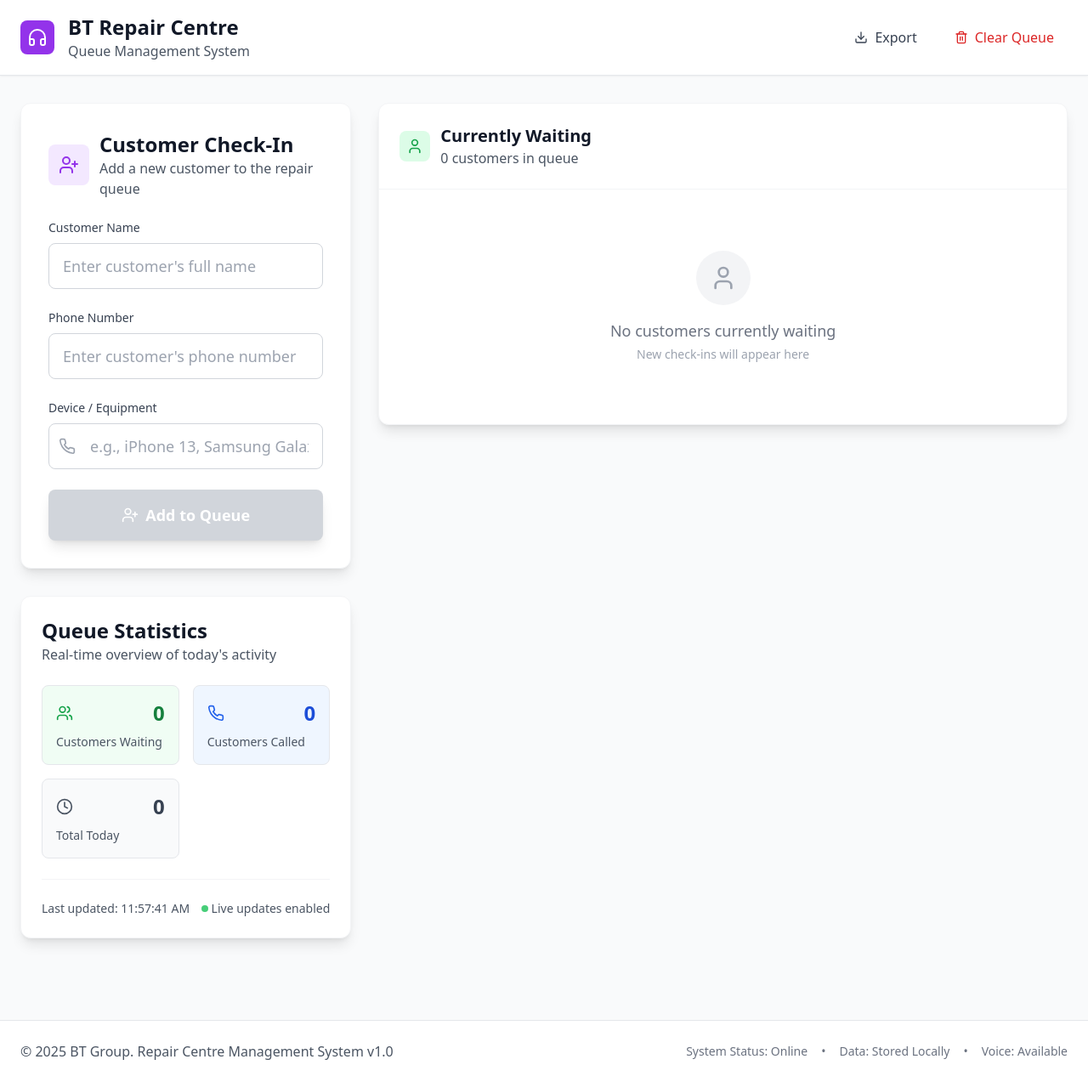
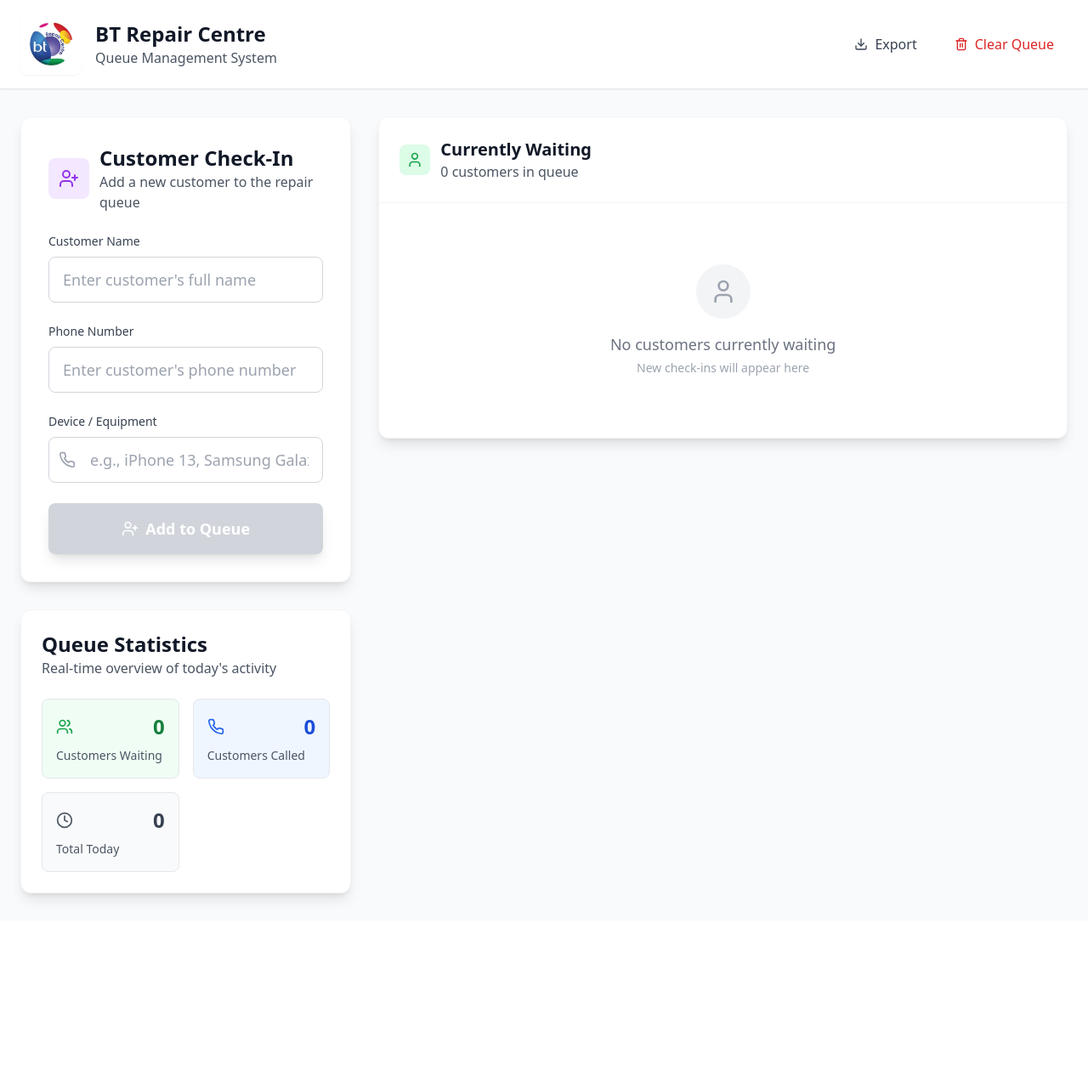
Before and after one commit to kiwanacollins/BT-QUEUE-SYSTEM, a React (Vite) app: page / in a window 1280 px wide. Shown: the whole page at 85% size. After the commit the page ends 1083 px from the top, so only its background shows below. Built offline with nearby package versions, Linux system fonts and the light colour scheme.

Commit message:
Refactor code structure for improved readability and maintainability

```diff
--- a/src/App.tsx
+++ b/src/App.tsx
@@ -68,24 +68,6 @@
           </div>
         </div>
       </main>
-
-      {/* Footer */}
-      <footer className="bg-white border-t border-gray-200 mt-16">
-        <div className="max-w-7xl mx-auto px-6 py-6">
-          <div className="flex items-center justify-between">
-            <p className="text-gray-600">
-              © 2025 BT Group. Repair Centre Management System v1.0
-            </p>
-            <div className="flex items-center gap-4 text-sm text-gray-500">
-              <span>System Status: Online</span>
-              <span>•</span>
-              <span>Data: Stored Locally</span>
-              <span>•</span>
-              <span>Voice: {isVoiceAvailable ? 'Available' : 'Unavailable'}</span>
-            </div>
-          </div>
-        </div>
-      </footer>
     </div>
   );
 }
--- a/src/components/Header.tsx
+++ b/src/components/Header.tsx
@@ -1,5 +1,5 @@
 import React from 'react';
-import { Headphones, Download, Trash2 } from 'lucide-react';
+import { Download, Trash2 } from 'lucide-react';
 
 interface HeaderProps {
   onExportData: () => void;
@@ -18,8 +18,12 @@
       <div className="max-w-7xl mx-auto px-6 py-4">
         <div className="flex items-center justify-between">
           <div className="flex items-center gap-4">
-            <div className="bg-purple-600 p-2 rounded-lg">
-              <Headphones className="w-6 h-6 text-white" />
+            <div className="bg-white p-2 rounded-lg shadow-sm">
+              <img
+                src="../public/images/logo.png"
+                alt="BT Repair Centre Logo"
+                className="w-14 h-14 object-contain"
+              />
             </div>
             <div>
               <h1 className="text-2xl font-bold text-gray-900">BT Repair Centre</h1>
--- a/src/components/Statistics.tsx
+++ b/src/components/Statistics.tsx
@@ -64,15 +64,7 @@
         })}
       </div>
 
-      <div className="mt-6 pt-6 border-t border-gray-100">
-        <div className="flex items-center justify-between text-sm text-gray-600">
-          <span>Last updated: {new Date().toLocaleTimeString('en-US', { hour12: true })}</span>
-          <span className="flex items-center gap-1">
-            <div className="w-2 h-2 bg-green-500 rounded-full animate-pulse"></div>
-            Live updates enabled
-          </span>
-        </div>
-      </div>
+
     </div>
   );
 };
```
Also changed, not shown: public/images/logo.png (added), 1 other file (tests, documents, lock files or other folders).
